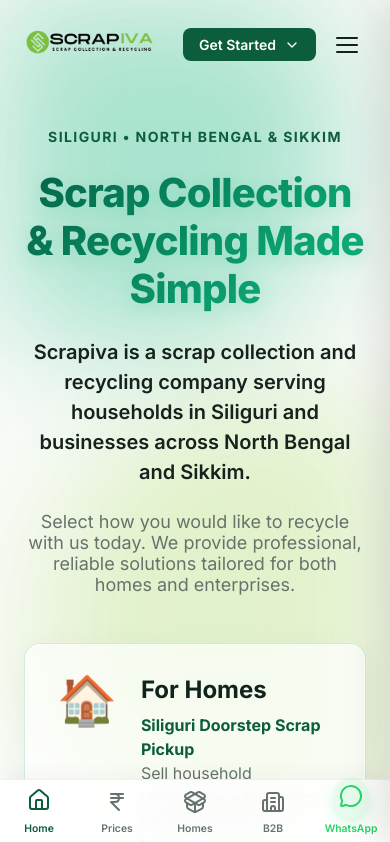
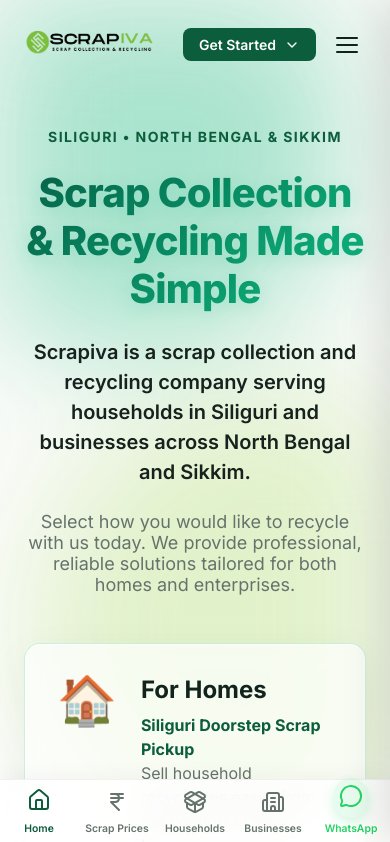
Before and after one commit to Shahbaz18-netizen/ScrapivaWebsite, a Next.js app: page / in a window 390 px wide. Shown: the top 842 px of the page. Built offline with nearby package versions, Linux system fonts and the light colour scheme.

Commit message:
fix(ui): update mobile navigation labels

```diff
--- a/src/components/layout/BottomNav/BottomNav.tsx
+++ b/src/components/layout/BottomNav/BottomNav.tsx
@@ -13,9 +13,9 @@
 
   const navItems = [
     { href: '/', label: 'Home', icon: <Home size={24} /> },
-    { href: '/scrap-prices-siliguri', label: 'Prices', icon: <IndianRupee size={24} /> },
-    { href: '/book-pickup', label: 'Homes', icon: <PackageOpen size={24} /> },
-    { href: '/for-businesses', label: 'B2B', icon: <Building2 size={24} /> },
+    { href: '/scrap-prices-siliguri', label: 'Scrap Prices', icon: <IndianRupee size={24} /> },
+    { href: '/book-pickup', label: 'Households', icon: <PackageOpen size={24} /> },
+    { href: '/for-businesses', label: 'Businesses', icon: <Building2 size={24} /> },
   ];
 
   return (
```
